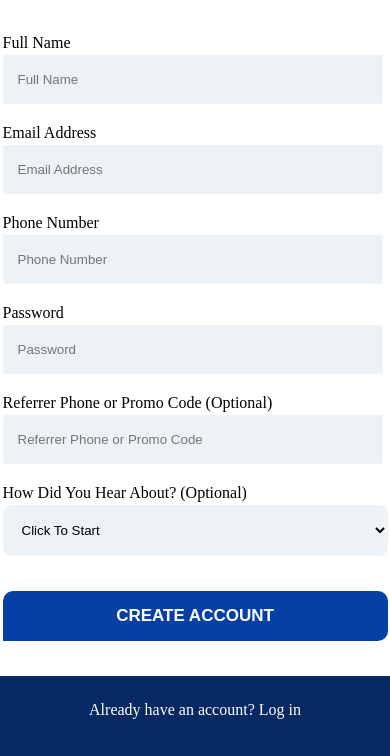
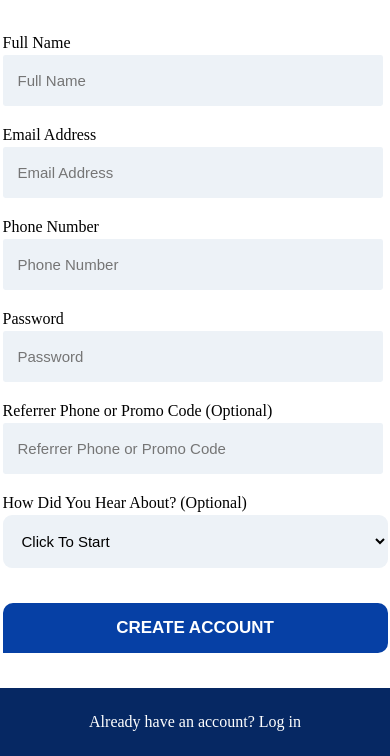
Before and after one commit to Aveolar/piggy_vest, a plain HTML site: page index.html in a window 390 px wide. Shown: the part 196-952 px from the top of the page. Drawn offline with Linux system fonts and the light colour scheme; a web font is replaced by a local one.

Commit message:
Update Piggy.css

```diff
--- a/css/piggyvest.css
+++ b/css/piggyvest.css
@@ -21,6 +21,14 @@ body {
         background-position: left -1% top -5%, right -9.5% top -1%, left -8% bottom -4%, right -7% bottom -1%;
         height: 100vh;
         overflow-y: scroll;
+    }
+    .form-container {
+        padding: 15px;
+    }
+    input, select, button {
+        width: 100px;
+        padding: 12px 10px;
+        font-size: 15px;
     }
 }
 #container {
```
